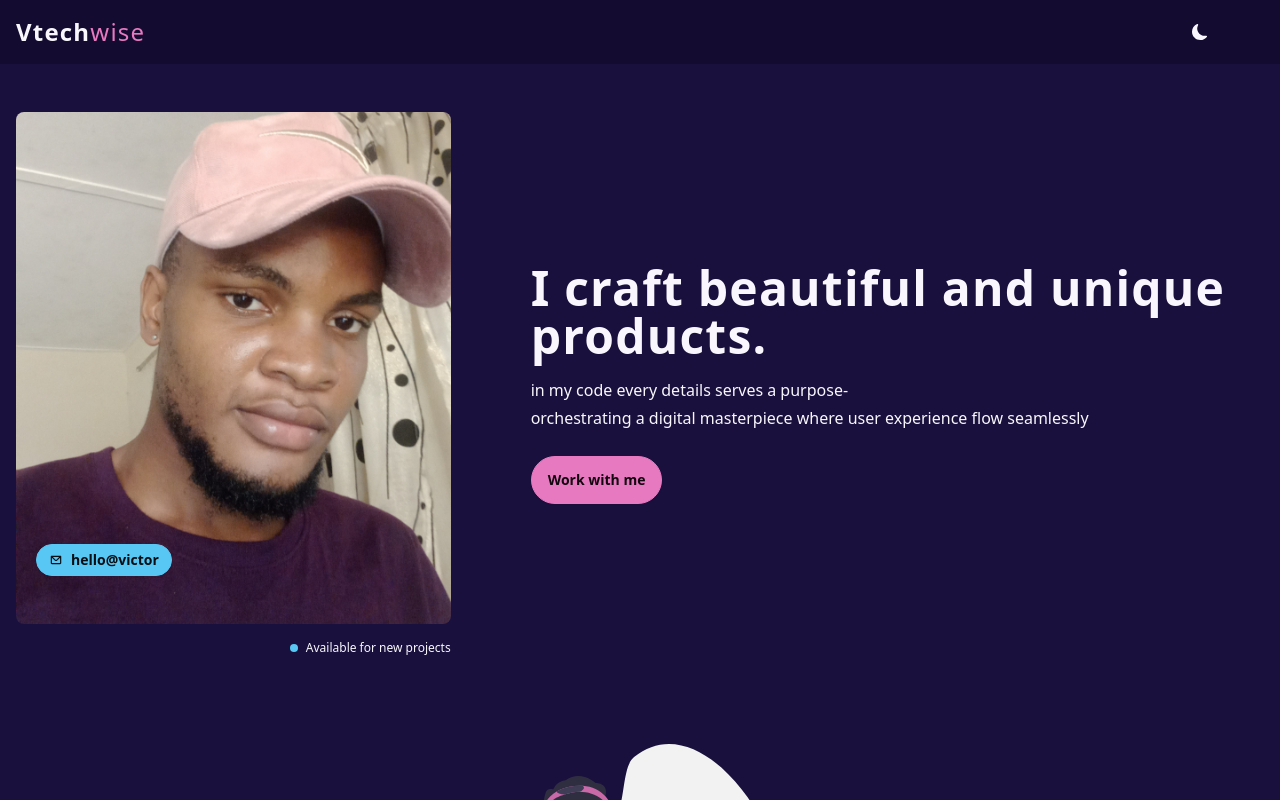
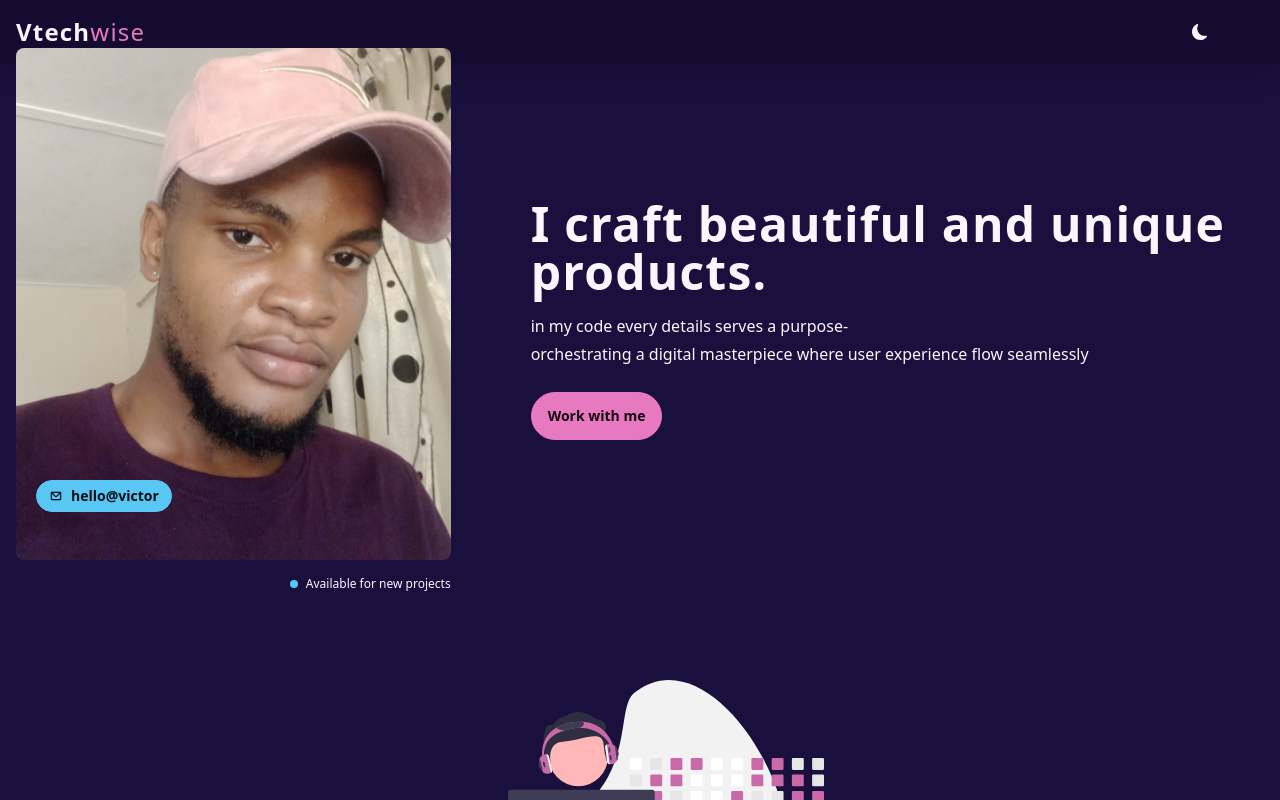
Before and after one commit to vtechwise/reactjs-portfolio, a React (Vite) app: page / in a window 1280 px wide. Shown: the top 800 px of the page. Built offline with nearby package versions, Linux system fonts and the light colour scheme; some icons are missing.

Commit message:
fixed navbar

```diff
--- a/src/component/NavBar.jsx
+++ b/src/component/NavBar.jsx
@@ -25,8 +25,8 @@ const NavBar = () => {
 },[theme])
 
   return (
-    <section className=" bg-base-300 ">
-      <nav className="navbar align-element ">
+    <section className=" bg-base-300">
+      <nav className="navbar align-element fixed top-0 h-16 w-full bg-base-300 shadow-xl">
         <div className="navbar-start ">
           <h3 className="text-2xl tracking-wider font-bold  text-slant capitalize">
             vtech
```
